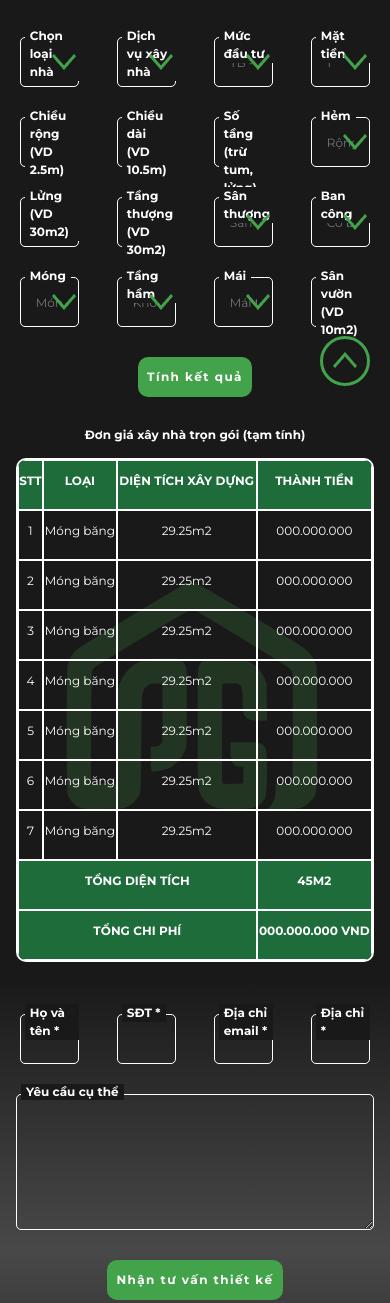
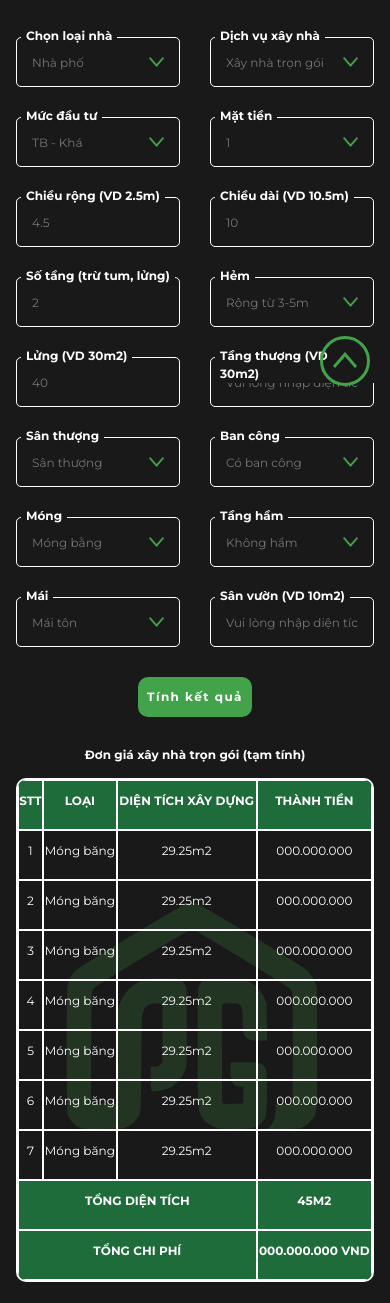
Before and after one commit to nkhanhduy5/pg-project, a website: page quotation.html in a window 390 px wide. Shown: the part 428-1731 px from the top of the page. Drawn offline with Linux system fonts and the light colour scheme.

Commit message:
add responsive quotation

```diff
--- a/quotation.html
+++ b/quotation.html
@@ -11,7 +11,7 @@
     <meta name="description" content="">
     <meta property="og:locale" content="vi">
     <meta property="og:type" content="article">
-    <meta property="og:title" content="WOODER">
+    <meta property="og:title" content="PG Construction & Interior">
     <meta property="og:description" content="">
     <meta property="og:url" content="">
     <meta property="og:site_name" content="">
@@ -70,84 +70,78 @@
                     <p class="textbox --mb10">
                         Để có kết quả tính tương đối chính xác nhất, quý khách vui lòng nhập đầy đủ các thông tin bên dưới.
                     </p>
-                    <div class="quotation__group flex-row">
-                        <div class="quotation__group__item">
+                    <div class="quotation__group wrapper">
+                        <div class="wrapper__item">
                             <span>Chọn loại nhà</span>
                             <input type="text" placeholder="Nhà phố">
                             <img src="img/drop-down.png" alt="select">
                         </div>
-                        <div class="quotation__group__item">
+                        <div class="wrapper__item">
                             <span>Dịch vụ xây nhà</span>
                             <input type="text" placeholder="Xây nhà trọn gói">
                             <img src="img/drop-down.png" alt="select">
                         </div>
-                        <div class="quotation__group__item">
+                        <div class="wrapper__item">
                             <span>Mức đầu tư</span>
                             <input type="text" placeholder="TB - Khá">
                             <img src="img/drop-down.png" alt="select">
                         </div>
-                        <div class="quotation__group__item">
+                        <div class="wrapper__item">
                             <span>Mặt tiền</span>
                             <input type="text" placeholder="1">
                             <img src="img/drop-down.png" alt="select">
                         </div>
-                    </div>
-                    <div class="quotation__group flex-row">
-                        <div class="quotation__group__item">
+                        <div class="wrapper__item">
                             <span>Chiều rộng (VD 2.5m)</span>
                             <input type="text" placeholder="4.5">
                         </div>
-                        <div class="quotation__group__item">
+                        <div class="wrapper__item">
                             <span>Chiều dài (VD 10.5m)</span>
                             <input type="text" placeholder="10">
                         </div>
-                        <div class="quotation__group__item">
+                        <div class="wrapper__item">
                             <span>Số tầng (trừ tum, lửng)</span>
                             <input type="text" placeholder="2">
                         </div>
-                        <div class="quotation__group__item">
+                        <div class="wrapper__item">
                             <span>Hẻm</span>
                             <input type="text" placeholder="Rộng từ 3-5m">
                             <img src="img/drop-down.png" alt="select">
                         </div>
-                    </div>
-                    <div class="quotation__group flex-row">
-                        <div class="quotation__group__item">
+                        <div class="wrapper__item">
                             <span>Lửng (VD 30m2)</span>
                             <input type="text" placeholder="40">
                         </div>
-                        <div class="quotation__group__item">
+                        <div class="wrapper__item">
                             <span>Tầng thượng (VD 30m2)</span>
                             <input type="text" placeholder="Vui lòng nhập diện tích">
                         </div>
-                        <div class="quotation__group__item">
+                        <div class="wrapper__item">
                             <span>Sân thượng</span>
                             <input type="text" placeholder="Sân thượng">
                             <img src="img/drop-down.png" alt="select">
                         </div>
-                        <div class="quotation__group__item">
+                        <div class="wrapper__item">
                             <span>Ban công</span>
                             <input type="text" placeholder="Có ban công">
                             <img src="img/drop-down.png" alt="select">
                         </div>
-                    </div>
-                    <div class="quotation__group flex-row">
-                        <div class="quotation__group__item">
+                        <div class="wrapper__item">
                             <span>Móng</span>
                             <input type="text" placeholder="Móng bằng">
                             <img src="img/drop-down.png" alt="select">
                         </div>
-                        <div class="quotation__group__item">
+                        <div class="wrapper__item">
                             <span>Tầng hầm</span>
                             <input type="text" placeholder="Không hầm">
                             <img src="img/drop-down.png" alt="select">
                         </div>
-                        <div class="quotation__group__item">
+                        <div class="wrapper__item">
                             <span>Mái</span>
                             <input type="text" placeholder="Mái tôn">
                             <img src="img/drop-down.png" alt="select">
                         </div>
-                        <div class="quotation__group__item">
+                        <div class="wrapper__item">
                             <span>Sân vườn (VD 10m2)</span>
                             <input type="text" placeholder="Vui lòng nhập diện tích">
                         </div>
@@ -230,27 +224,27 @@
         </section>
         <section class="section contact__form">
             <div class="container flex-clm">
-                <div class="quotation__group flex-row">
-                    <div class="quotation__group__item">
+                <div class="wrapper">
+                    <div class="wrapper__item">
                         <span>Họ và tên</span>
                         <input type="text">
                     </div>
-                    <div class="quotation__group__item">
+                    <div class="wrapper__item">
                         <span>SĐT</span>
                         <input type="number">
                     </div>
-                    <div class="quotation__group__item">
+                    <div class="wrapper__item">
                         <span>Địa chỉ email</span>
                         <input type="email">
                     </div>
-                    <div class="quotation__group__item">
+                    <div class="wrapper__item">
                         <span>Địa chỉ</span>
                         <input type="text">
                     </div>
-                </div>
-                <div class="quotation__group__item text-area">
-                    <span>Yêu cầu cụ thể</span>
-                    <textarea type="text"></textarea>
+                    <div class="wrapper__item textarea">
+                        <span>Yêu cầu cụ thể</span>
+                        <textarea type="text"></textarea>
+                    </div>
                 </div>
                 <a href="#about" class="slider__btn --green">
                     <span>Nhận tư vấn thiết kế</span>
--- a/scss/core/_components.scss
+++ b/scss/core/_components.scss
@@ -133,3 +133,87 @@ article {
         }
     }
 }
+//grid display
+.wrapper {
+    @include text(var(--body16-fz),$normal,var(--body16-lh),$color);
+    display: grid;
+    grid-template-columns: 1fr 1fr 1fr 1fr;
+    grid-gap: var(--gap);
+    width: 100%;
+        &__item {
+            @include mid;
+            height: 50px;
+            position: relative;
+            input {
+                background: transparent;
+                border: 1px solid $color;
+                border-radius: 5px;
+                padding: 0 15px;
+                @include size(100%,100%);
+                @include text(var(--body12-fz),$normal,var(--body12-lh),$color);
+                &:focus {
+                    border: none;
+                    outline: solid $green-01;
+                }
+            }
+            span {
+                position: absolute;
+                left: 5px;
+                top: -10px;
+                background-color: $black-00;
+                padding: 0 5px;
+                font-weight: 700;
+            }
+            img {
+                position: absolute;
+                right: 5%;
+                @include xs {
+                    @include size(15px,10px);
+                    right: 10%;
+                }
+            }
+        }
+        @include md {
+            @include text(1.2rem, $normal,1.8rem,$color);
+            grid-template-columns: 1fr 1fr 1fr;
+        }
+        @include sm {
+            grid-template-columns: 1fr 1fr;
+        }
+}
+//btn
+.slider__btn {
+    @include mid;
+    @include text(var(--body16-fz), $normal, var(--body16-lh), $color);
+    font-style: italic;
+    letter-spacing: 0.14rem;
+    max-width: 180px;
+    height: 50px;
+    padding: 15px 9px;
+    border: 1px solid $color;
+    border-radius: 10px;
+    cursor: pointer;
+    &:hover {
+        @include transition($t);
+        background-color:$color;
+        color: $black-00;
+    }
+    @include sm {
+        height: 40px;
+    }
+    @include xs {
+        max-width: 150px;
+        margin: 0 auto;
+    }
+    &.--green {
+        background-color: $green-01;
+        font-weight: bold;
+        font-style: normal;
+        border: none;
+        max-width: 250px;
+        &:hover {
+            background-color: $color;
+            border: 1px solid $color;
+        }
+    }
+}
--- a/scss/core/_elements.scss
+++ b/scss/core/_elements.scss
@@ -145,42 +145,6 @@
     }
 }
 
-.slider__btn {
-    @include mid;
-    @include text(var(--body16-fz), $normal, var(--body16-lh), $color);
-    font-style: italic;
-    letter-spacing: 0.14rem;
-    max-width: 180px;
-    height: 50px;
-    padding: 15px 9px;
-    border: 1px solid $color;
-    border-radius: 10px;
-    cursor: pointer;
-    &:hover {
-        @include transition($t);
-        background-color:$color;
-        color: $black-00;
-    }
-    @include sm {
-        height: 40px;
-    }
-    @include xs {
-        max-width: 150px;
-        margin: 0 auto;
-    }
-    &.--green {
-        background-color: $green-01;
-        font-weight: bold;
-        font-style: normal;
-        border: none;
-        max-width: 220px;
-        &:hover {
-            background-color: $color;
-            border: 1px solid $color;
-        }
-    }
-}
-
 .flex-clm {
     @include mid;
     flex-direction: column;
@@ -189,49 +153,3 @@
 .flex-row {
     @include mid;
 }
-
-.quotation {
-    width: 100%;
-    margin-left: 0;
-    gap: var(--gap);
-    align-items: flex-start;
-    &__group {
-        width: 100%;
-        gap: var(--gap);
-        justify-content: space-around;
-        @include text(var(--body16-fz),$normal,var(--body16-lh),$color);
-        &__item {
-            @include mid;
-            height: 50px;
-            width: calc(100%/4 - var(--gap));
-            position: relative;
-            input {
-                background: transparent;
-                border: 1px solid $color;
-                border-radius: 5px;
-                padding: 0 15px;
-                @include size(100%,100%);
-                @include text(var(--body12-fz),$normal,var(--body12-lh),$color);
-                &:focus {
-                    border: none;
-                    outline: solid $green-01;
-                }
-            }
-            span {
-                position: absolute;
-                left: 5px;
-                top: -10px;
-                background-color: $black-00;
-                padding: 0 5px;
-                font-weight: 700;
-            }
-            img {
-                position: absolute;
-                right: 5%;
-            }
-        }
-        @include md {
-            @include text(1.2rem, $normal,1.8rem,$color);
-        }
-    }
-}
--- a/scss/core/_footer.scss
+++ b/scss/core/_footer.scss
@@ -42,8 +42,7 @@ footer {
                 }
             }
             &:nth-child(2) {
-                height: 350px;
-                justify-content: flex-start;
+                margin: 30px 0 auto;
             }
         }
         .ggmap {
@@ -67,7 +66,7 @@ footer {
                     margin: 0 auto;
                 }
                 &:nth-child(2) {
-                    height: 145px;
+                    margin-top: 0;
                 }
             }
             .ggmap {
--- a/scss/core/_header.scss
+++ b/scss/core/_header.scss
@@ -163,6 +163,11 @@ header {
             margin-right: var(--gap);
         }
     }
+    @include sm {
+        .logo {
+            @include size(62px,56px);
+        }
+    }
     @include xs {
         .container-fluid {
             padding: 0 25px;
--- a/scss/core/_variables.scss
+++ b/scss/core/_variables.scss
@@ -56,7 +56,7 @@ $color: $white-00;
 
     --height-header: 100px;
     --height-button: 32px;
-    --mgH1: 235px 0 0 220px;
+    --mgH1: 185px 0 0 220px;
     --pdLR: 0 76px;
 
     @media (max-width: $sm-max) {
--- a/scss/pages/_home.scss
+++ b/scss/pages/_home.scss
@@ -124,6 +124,7 @@
         --gap: 20px;
     }
     @include xs {
+        --height-Slider: 100vh;
         --letter-spacing: 0rem;
         &__list {
             .slider__item {
@@ -341,7 +342,6 @@
                     }
                     .img-main {
                         border-radius: 30px;
-                        overflow: hidden;
                         width: 100%;
                         height: 400px;
                         img {
--- a/scss/pages/_quotation.scss
+++ b/scss/pages/_quotation.scss
@@ -26,6 +26,10 @@
             }
         }
         .quotation {
+            width: 100%;
+            margin-left: 0;
+            gap: var(--gap);
+            align-items: flex-start;
             &__table {
                 width: 100%;
                 position: relative;
@@ -66,18 +70,16 @@
     height: 500px;
     .container {
         gap: var(--gap);
-        .quotation__group {
+        .wrapper {
             &__item {
                 span {
                     &::after {
                         content: ' *';
-
                     }
                 }
             }
-        }
-        .text-area {
-            width: 100%;
+            .textarea {
+                grid-column: span 4;
                 height: 136px;
                 span {
                     &::after {
@@ -96,6 +98,13 @@
                         outline: solid $green-01;
                     }
                 }
+                @include md {
+                    grid-column: span 2;
+                }
+            }
+            @include md {
+                grid-template-columns: 1fr 1fr;
+            }
         }
         .textbox {
             text-align: center;
```
Also changed, not shown: index.html (+2 -2 lines), dest/style.min.css, 1 other file. Lines whose indentation alone changed are shown as unchanged.
